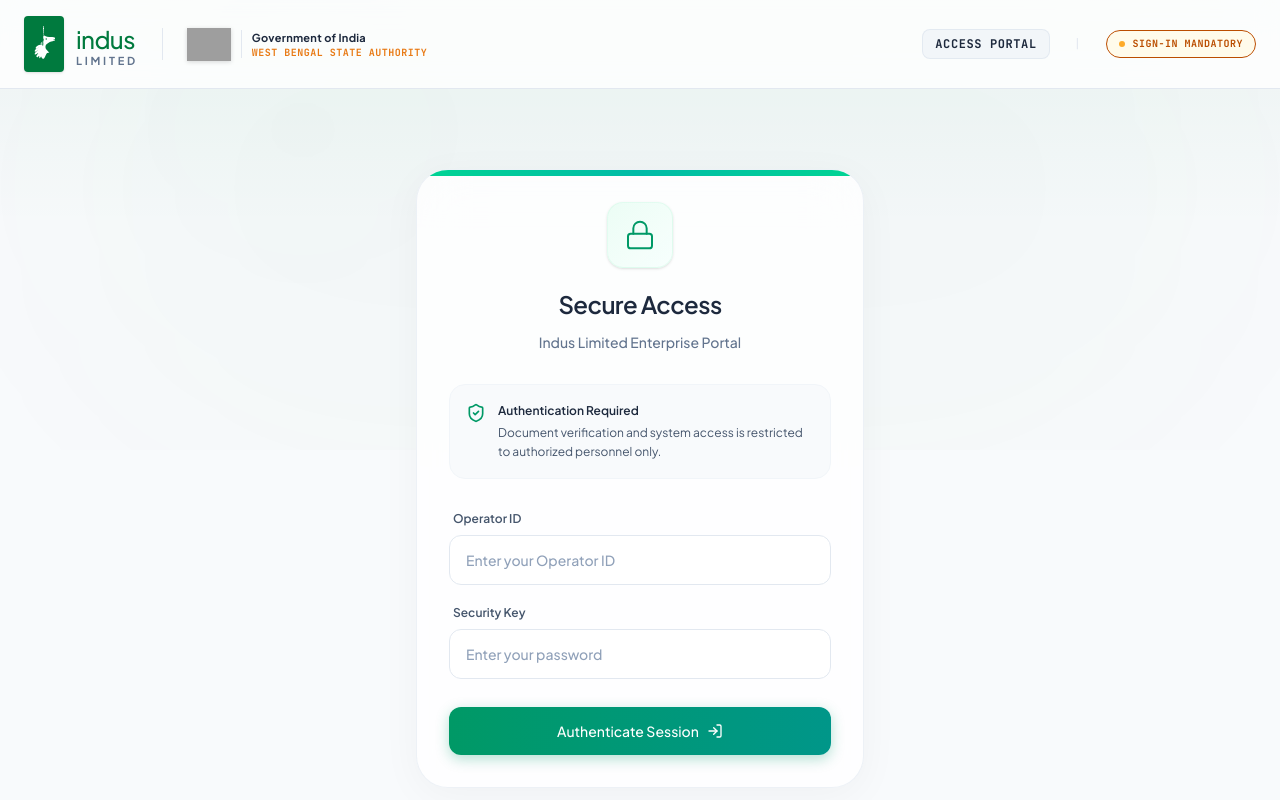
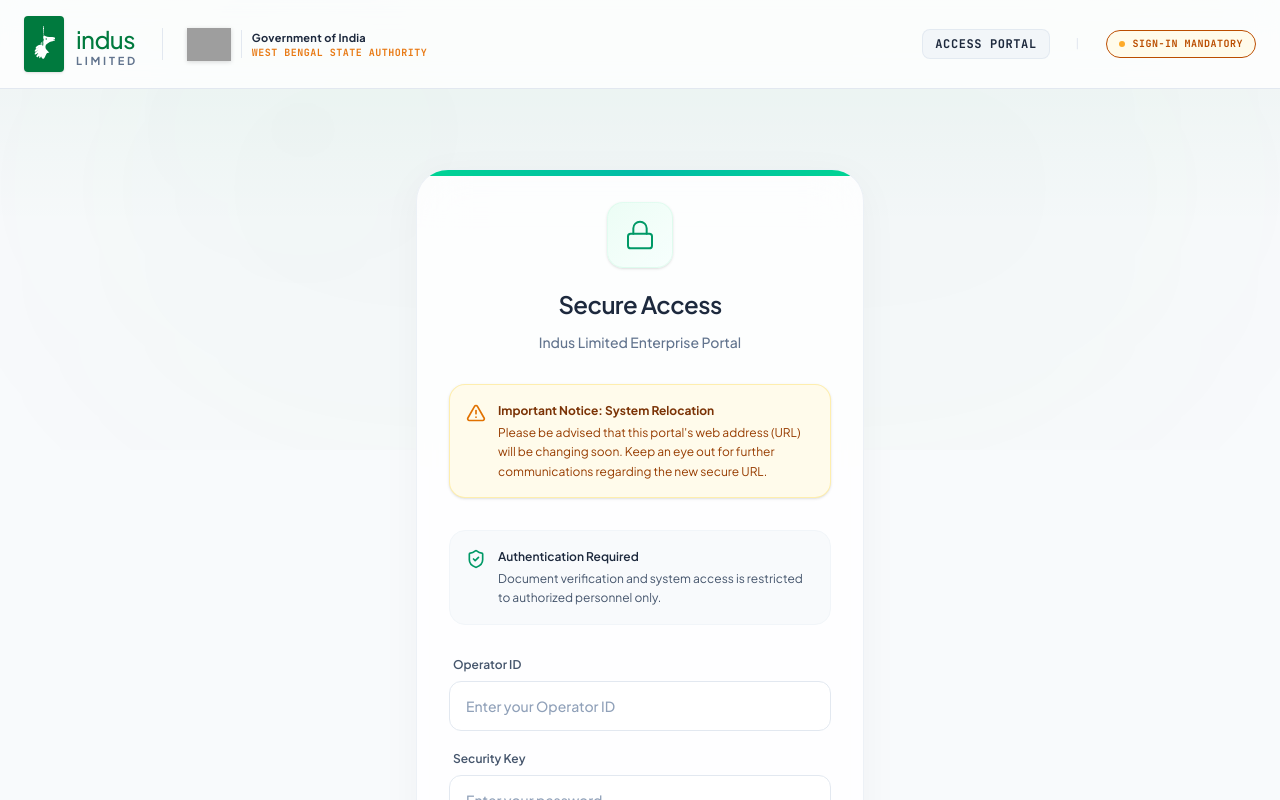
Before and after one commit to SauravTechlinex/indus-file-mail, a React (Vite) app: page / in a window 1280 px wide. Shown: the top 800 px of the page. Built offline with nearby package versions, Linux system fonts and the light colour scheme; grey boxes are pictures that could not be loaded.

Commit message:
Last Tuch

```diff
--- a/src/App.tsx
+++ b/src/App.tsx
@@ -281,6 +281,15 @@
                 <span className="text-sm text-slate-500 font-medium">
                   Indus Limited Enterprise Portal
                 </span>
+              </div>
+
+              {/* URL Change Notification */}
+              <div className="p-4 rounded-2xl bg-amber-50 border border-amber-200/60 flex items-start gap-3 shadow-sm animate-in fade-in zoom-in duration-500">
+                <AlertTriangle className="w-5 h-5 text-amber-600 shrink-0 mt-0.5" />
+                <div className="text-xs text-amber-800 leading-relaxed">
+                  <span className="font-bold text-amber-900 block mb-0.5">Important Notice: System Relocation</span>
+                  Please be advised that this portal's web address (URL) will be changing soon. Keep an eye out for further communications regarding the new secure URL.
+                </div>
               </div>
 
               {/* Mandatory Policy Declaration Warning Notice */}
```
